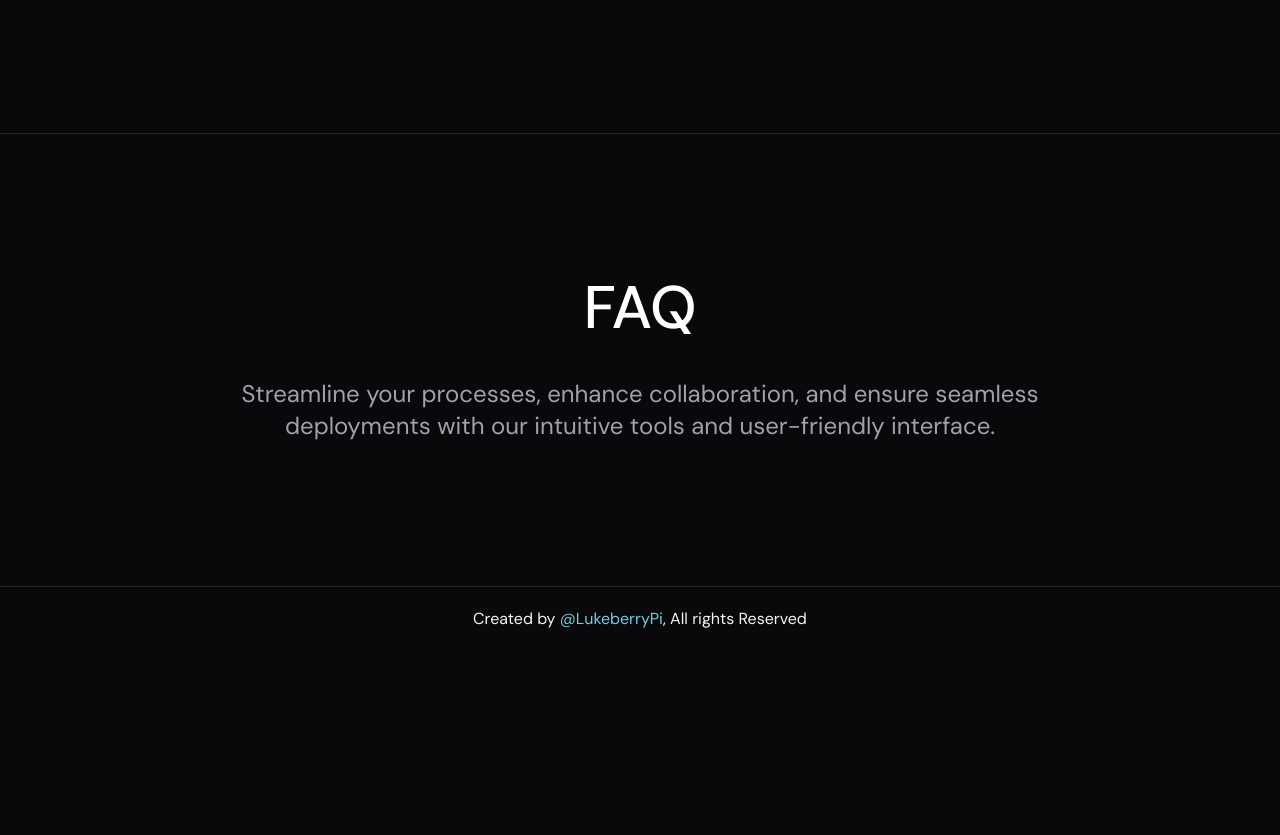
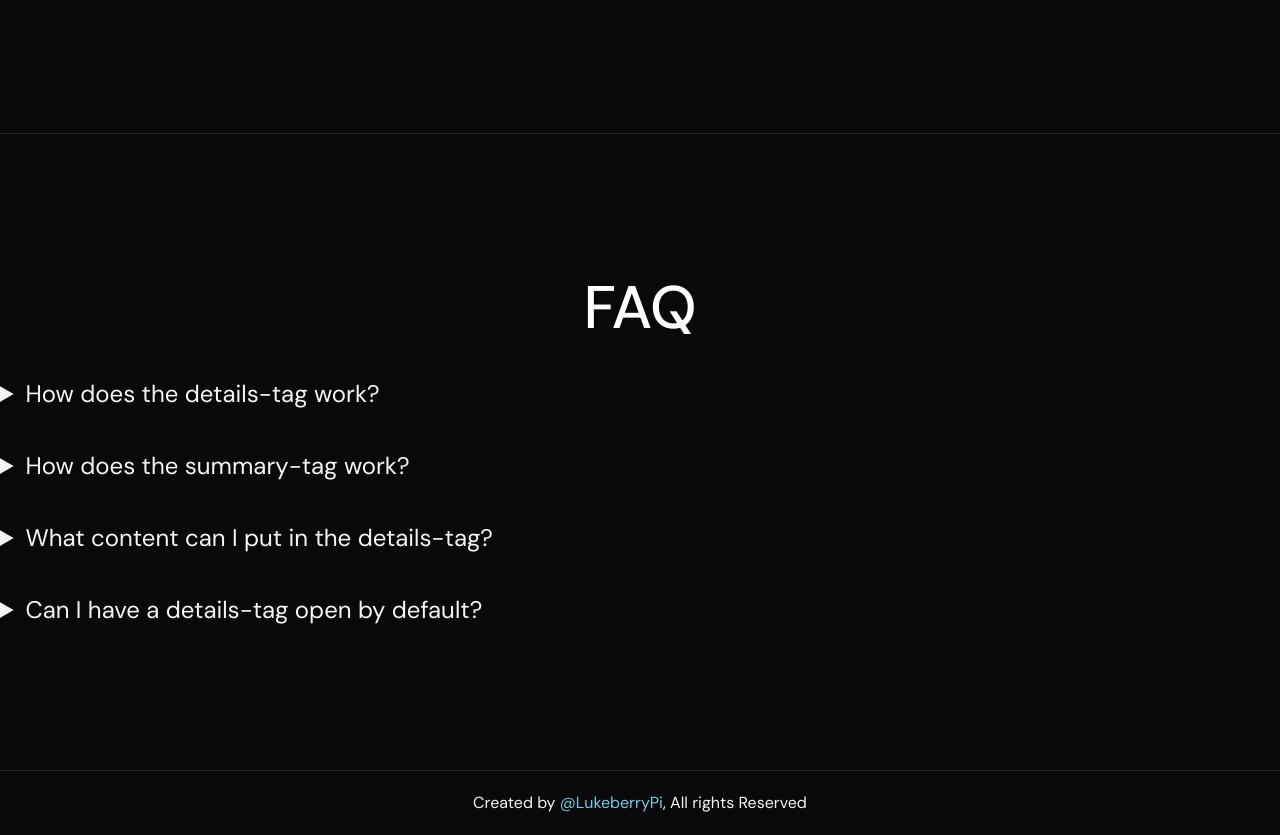
Before and after one commit to LukeberryPi/theployer, a Next.js app: page / in a window 1280 px wide. Shown: the part 1920-2755 px from the top of the page. Before the commit the page ends 2571 px from the top, so only its background shows below. Built offline with nearby package versions, Linux system fonts and the light colour scheme.

Commit message:
add faq section to home

```diff
--- a/src/app/board/page.tsx
+++ b/src/app/board/page.tsx
@@ -1,8 +1,8 @@
 export default function Board() {
   return (
     <main className="flex items-center h-screen">
-      <div className="grid-cols-4 h-full flex justify-around items-center w-screen bg-zinc-950">
-        <div className="flex gap-6 flex-col justify-center items-center w-72 py-4">
+      <div className="grid-cols-4 h-full flex justify-around items-center gap-16 px-16 w-screen bg-zinc-950">
+        <div className="flex gap-6 flex-col justify-center items-center flex-1 py-4">
           <h1 className="text-xl">
             hours before <span className="text-berryBlue">deploy</span>
           </h1>
@@ -18,7 +18,7 @@ export default function Board() {
             </li>
           </ul>
         </div>
-        <div className="flex gap-6 flex-col justify-center items-center w-72 py-4">
+        <div className="flex gap-6 flex-col justify-center items-center flex-1 py-4">
           <h1 className="text-xl">
             minutes before <span className="text-berryBlue">deploy</span>
           </h1>
@@ -34,7 +34,7 @@ export default function Board() {
             </li>
           </ul>
         </div>
-        <div className="flex gap-6 flex-col justify-center items-center w-72 py-4">
+        <div className="flex gap-6 flex-col justify-center items-center flex-1 py-4">
           <h1 className="text-xl">
             during <span className="text-berryBlue">deploy</span>
           </h1>
@@ -50,7 +50,7 @@ export default function Board() {
             </li>
           </ul>
         </div>
-        <div className="flex gap-6 flex-col justify-center items-center w-72 py-4">
+        <div className="flex gap-6 flex-col justify-center items-center flex-1 py-4">
           <h1 className="text-xl">
             after <span className="text-berryBlue">deploy</span>
           </h1>
--- a/src/app/page.tsx
+++ b/src/app/page.tsx
@@ -64,13 +64,35 @@ export default function Home() {
       </section>
       <section
         id="faq"
-        className="flex flex-col gap-10 items-center justify-center py-36"
+        className="flex flex-col gap-10 py-36"
       >
         <h2 className="text-6xl font-medium text-white">FAQ</h2>
-        <h3 className="text-2xl text-zinc-400 px-48">
-          Streamline your processes, enhance collaboration, and ensure seamless{" "}
-          deployments with our intuitive tools and user-friendly interface.
-        </h3>
+        <details className="flex gap-10 justify-start text-left">
+          <summary className="cursor-pointer text-2xl">How does the details-tag work?</summary>
+          <p className="text-zinc-400 text-lg mt-4">
+            The details tag works as an interactive widget that hides / shows
+            content.
+          </p>
+        </details>
+        <details className="flex gap-10 justify-start text-left">
+          <summary className="cursor-pointer text-2xl">How does the summary-tag work?</summary>
+          <p className="text-zinc-400 text-lg mt-4">
+            The summary tag works as the heading of the details tag. The summary
+            will always be shown and can be clicked to show or hide the other
+            content of the details-tag
+          </p>
+        </details>
+        <details className="flex gap-10 justify-start text-left">
+          <summary className="cursor-pointer text-2xl">What content can I put in the details-tag?</summary>
+          <p className="text-zinc-400 text-lg mt-4">
+            You can put any content you want inside of the details-tag, though
+            the summary-tag should be the first child.
+          </p>
+        </details>
+        <details className="flex gap-10 justify-start text-left">
+          <summary className="cursor-pointer text-2xl">Can I have a details-tag open by default?</summary>
+          <p className="text-zinc-400 text-lg mt-4">Yes you can, simply add the open attribute to the details-tag</p>
+        </details>
       </section>
     </main>
   );
```
